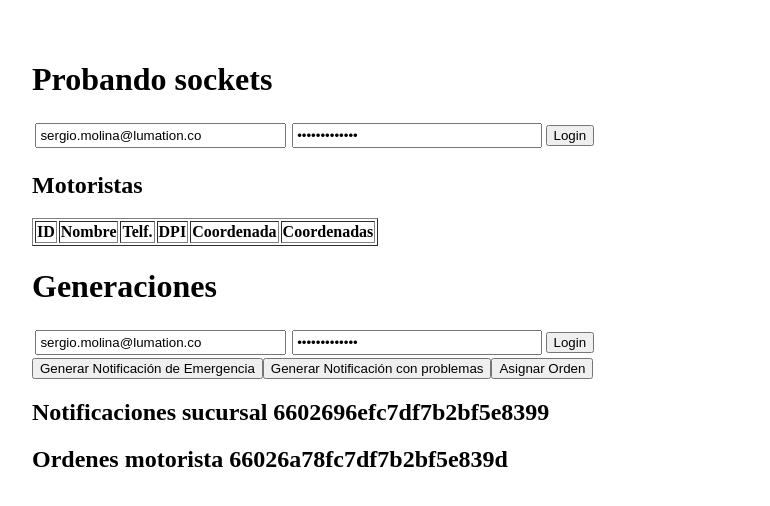
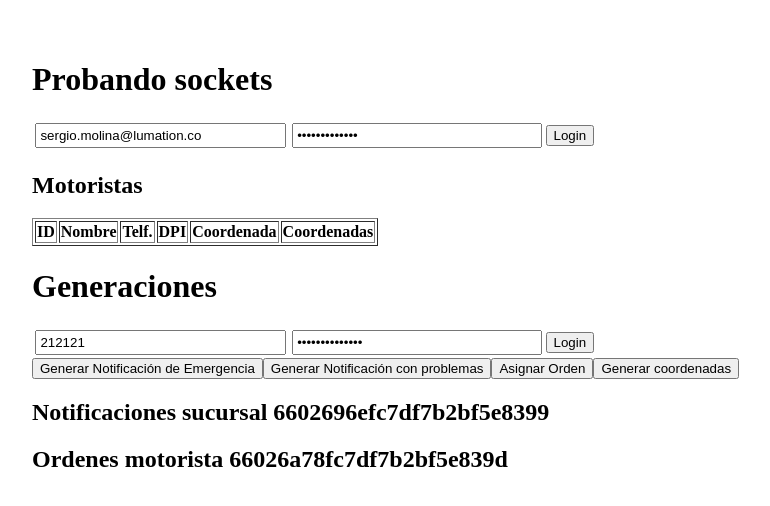
Before and after one commit to Codaya007/ejemplo-sockets, a React (Vite) app: page / in a window 1280 px wide. Shown: the top 506 px of the page, without its empty margins (8-778 px from the left). Built offline with nearby package versions, Linux system fonts and the light colour scheme.

Commit message:
Adding location test

```diff
--- a/src/AppSocket.jsx
+++ b/src/AppSocket.jsx
@@ -104,7 +104,7 @@ function AppSocket() {
         });
       };
 
-      const interval = setInterval(updateRouteRandomly, 10000);
+      const interval = setInterval(updateRouteRandomly, 5000);
 
       return () => {
         clearInterval(interval);
--- a/src/Generaciones.jsx
+++ b/src/Generaciones.jsx
@@ -4,8 +4,11 @@ import io from 'socket.io-client';
 import { BASE_URL } from "./constants/index.js"
 
 const initialLogin = {
-    "email": "sergio.molina@lumation.co",
-    "password": "mayonesa12345",
+    "dpi": "212121",
+    "password": "Mayonesa12345.",
+    "branch": "669840c8ddfc65129aa60547",
+    // "dpi": "viviana.calva@lumation.co",
+    // "password": "Mayonesa12345.",
     token: ""
 };
 // const BRANCH_ID = "6602696efc7df7b2bf5e8399"
@@ -79,6 +82,19 @@ function Generaciones() {
         }
     };
 
+    const sendCoordinate = async () => {
+        try {
+            const sendCoordsBody = {
+                coords: [8, 8],
+                deliveryDriver: "66026a78fc7df7b2bf5e839d"
+            };
+
+            socketRef.current.emit('updateDriverCoord', sendCoordsBody);
+        } catch (error) {
+            console.error('Error al actualizar coordenada del motorista:', error);
+        }
+    }
+
     const generateNotificationProblem = async () => {
         try {
             socketRef.current.emit('sendAdminNotification', {
@@ -109,7 +125,7 @@ function Generaciones() {
         <>
             <h1>Generaciones</h1>
             <form onSubmit={handleLogin}>
-                <input type="email" placeholder="Email" value={login.email} onChange={(e) => setLogin({ ...login, email: e.target.value })} />
+                <input type="text" placeholder="DPI" value={login.dpi} onChange={(e) => setLogin({ ...login, dpi: e.target.value })} />
                 <input type="password" placeholder="Password" value={login.password} onChange={(e) => setLogin({ ...login, password: e.target.value })} />
                 <button type="submit">Login</button>
             </form>
@@ -117,6 +133,7 @@ function Generaciones() {
             <button onClick={generateNotification}>Generar Notificación de Emergencia</button>
             <button onClick={generateNotificationProblem}>Generar Notificación con problemas</button>
             <button onClick={assignOrder}>Asignar Orden</button>
+            <button onClick={sendCoordinate}>Generar coordenadas</button>
 
             <h2>Notificaciones sucursal 6602696efc7df7b2bf5e8399</h2>
             {notificaciones.map(n =>
--- a/src/constants/index.js
+++ b/src/constants/index.js
@@ -1,4 +1,4 @@
-export const BASE_URL =
-  "http://localhost:3000";
+export const BASE_URL = "http://localhost:3000";
 // export const BASE_URL =
-//   "http://tacobell-delivery-sockets-api-dev.us-east-2.elasticbeanstalk.com";
+// "http://tacobell-delivery-sockets-api-dev.us-east-2.elasticbeanstalk.com";
+// 'http://tacobell-delivery-sockets-api-dev.us-east-2.elasticbeanstalk.com
```
